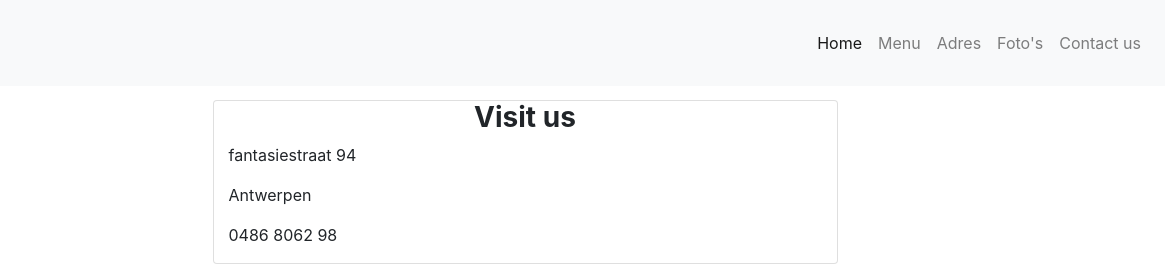
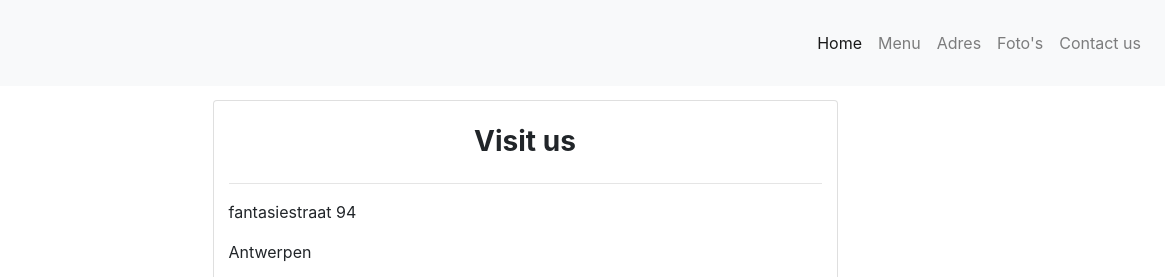
Before and after one commit to YerkoDeZutter/restaurant-css-framework, a plain HTML site: page adres.html in a window 1280 px wide. Shown: the top 277 px of the page, 115-1280 px from the left. Drawn offline with nearby package versions, Linux system fonts and the light colour scheme.

Commit message:
"visit us" made look better

```diff
--- a/adres.html
+++ b/adres.html
@@ -55,7 +55,9 @@
 
         <div class="card col-md-6">
 
-          <h3>Visit us</h3>
+          <h3 class="pt-4">Visit us</h3>
+
+          <hr>
 
           <p>
             fantasiestraat 94
```
